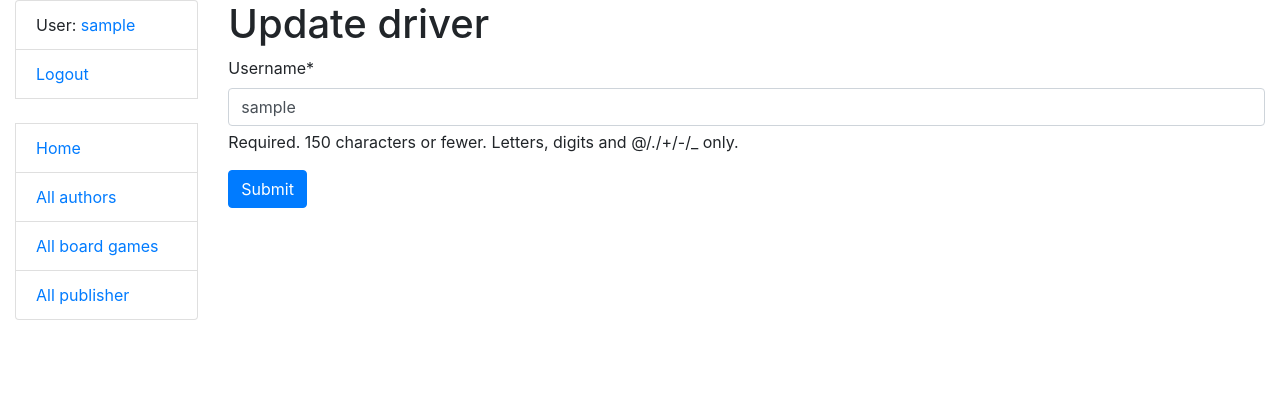
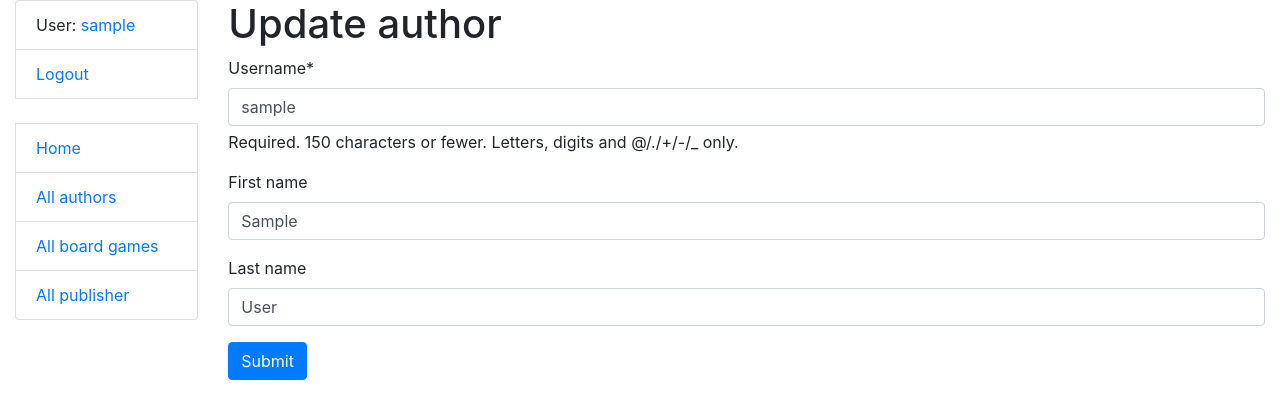
Before and after one commit to ladno338/Board_games_shop, a Django app: page /authors/1/update/ in a window 1280 px wide. Shown: the top 419 px of the page. Run offline with Django 5.2, Linux system fonts and the light colour scheme; the visitor is signed in with stand-in values (Sample User, id 1); data comes from the database, SQL or seed files in the repository; some libraries are stand-ins or nearby versions.

Commit message:
Add files via upload

```diff
--- a/shop/forms.py
+++ b/shop/forms.py
@@ -29,7 +29,7 @@ class AuthorCreationForm(UserCreationForm):
 class AuthorUpdateForm(forms.ModelForm):
     class Meta:
         model = Author
-        fields = ["username"]
+        fields = ["username", "first_name", "last_name"]
 
 
 class BoardgameSearchForm(forms.Form):
--- a/shop/views.py
+++ b/shop/views.py
@@ -100,11 +100,16 @@ class AuthorDetailView(LoginRequiredMixin, generic.DetailView):
 class AuthorCreateView(LoginRequiredMixin, generic.CreateView):
     model = Author
     form_class = AuthorCreationForm
+    success_url = reverse_lazy("shop:author-list")
 
 
 class AuthorDeleteView(LoginRequiredMixin, generic.DeleteView):
     model = Author
-    success_url = reverse_lazy("")
+    success_url = reverse_lazy("shop:author-list")
+
+    def confirm(self, request) -> None:
+        if request.method == "POST":
+            print(1)
 
 
 class AuthorUpdateView(LoginRequiredMixin, generic.UpdateView):
--- a/templates/shop/author_confirm_delete.html
+++ b/templates/shop/author_confirm_delete.html
@@ -4,7 +4,7 @@
   <h1>Delete Author?</h1>
   <form action="" method="post">
     {% csrf_token %}
-
-    <input type="submit" value="Yes" class="btn btn-danger">
+    <a href="{% url 'shop:author-list' %}" type="submit" class="btn btn-secondary link-to-page">Cancel</a>
+    <input type="submit" value="Confirm" class="btn btn-danger">
   </form>
 {% endblock %}
--- a/templates/shop/author_form.html
+++ b/templates/shop/author_form.html
@@ -2,7 +2,7 @@
 {% load crispy_forms_filters %}
 
 {% block content %}
-  <h1>{{ object|yesno:"Update,Create" }} driver</h1>
+  <h1>{{ object|yesno:"Update,Create" }} author</h1>
   <form action="" method="post">
     {% csrf_token %}
     {{ form|crispy }}
```
Also changed, not shown: README.md, requirements.txt (line endings or trailing spaces), shop/migrations/0002_alter_boardgame_authors_alter_boardgame_publisher.py (added).
